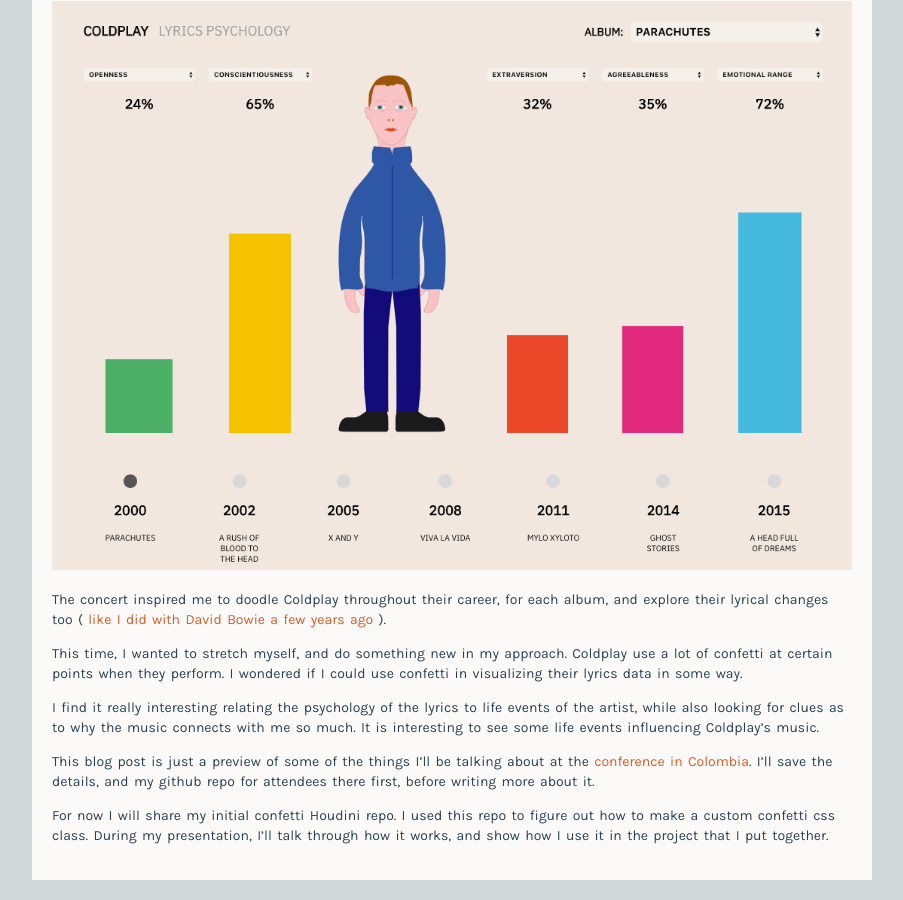
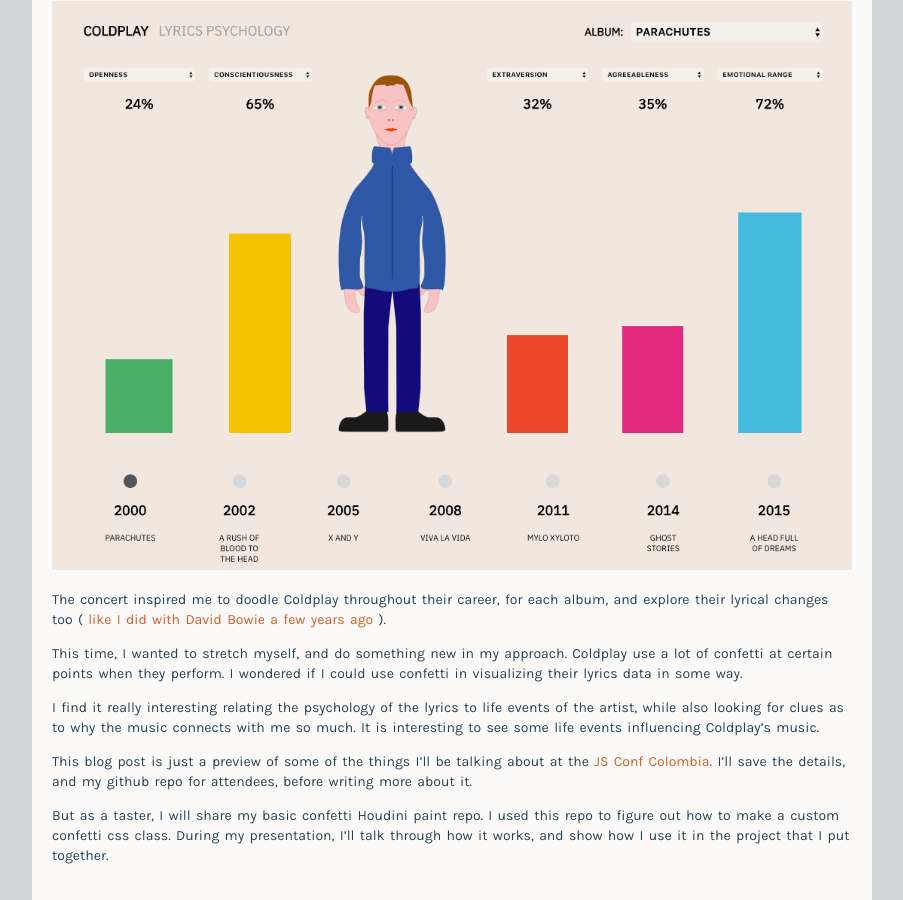
Before and after one commit to mcconville/blog, a Jekyll site: the page built from _posts/blog/2019-10-03-adventure-of-a-lifetime.md, in a window 1280 px wide and 900 px high, scrolled down 813 px. Shown: the whole window, without its empty margins (188-1091 px from the left). Built offline with Jekyll 4.4.1, drawn with Linux system fonts in a browser that asks for light colours.

Commit message:
Update 2019-10-03-adventure-of-a-lifetime.md

```diff
--- a/_posts/blog/2019-10-03-adventure-of-a-lifetime.md
+++ b/_posts/blog/2019-10-03-adventure-of-a-lifetime.md
@@ -23,6 +23,6 @@
 
 I find it really interesting relating the psychology of the lyrics to life events of the artist, while also looking for clues as to why the music connects with me so much. It is interesting to see some life events influencing Coldplay's music.
 
-This blog post is just a preview of some of the things I'll be talking about at the [conference in Colombia](http://jsconf.co/). I'll save the details, and my github repo for attendees there first, before writing more about it.
+This blog post is just a preview of some of the things I'll be talking about at the [JS Conf Colombia](http://jsconf.co/). I'll save the details, and my github repo for attendees, before writing more about it.
 
-For now I will share my initial confetti Houdini repo. I used this repo to figure out how to make a custom confetti css class. During my presentation, I'll talk through how it works, and show how I use it in the project that I put together.
+But as a taster, I will share my basic confetti Houdini paint repo. I used this repo to figure out how to make a custom confetti css class. During my presentation, I'll talk through how it works, and show how I use it in the project that I put together.
```
